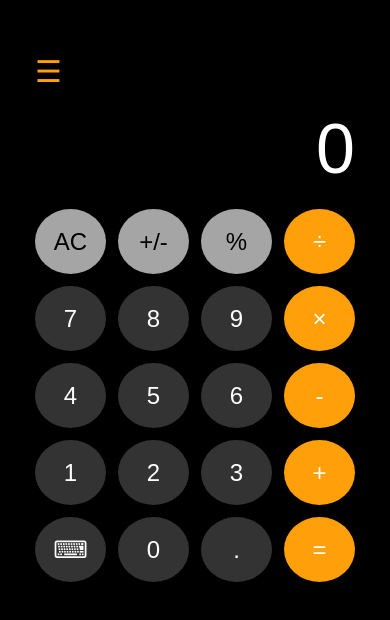
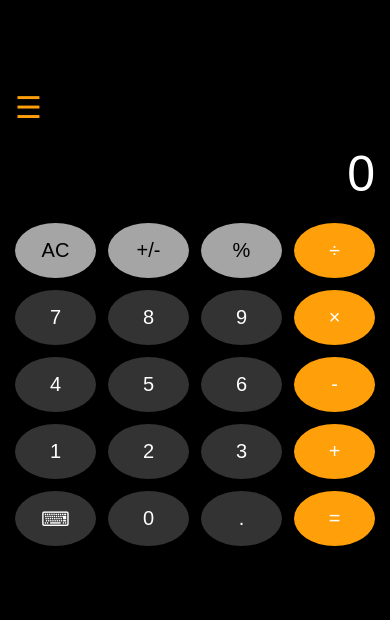
Before and after one commit to MaryamKhan216/scientific-calculator, a plain HTML site: page index.html in a window 390 px wide. Shown: the part 104-724 px from the top of the page. Drawn offline with Linux system fonts and the light colour scheme.

Commit message:
Update style.css

```diff
--- a/style.css
+++ b/style.css
@@ -30,3 +30,25 @@ button {
 .operator { background-color: #FF9F0A; } /* Orange operators */
 .sci-btn { background-color: #555555; font-size: 16px; } /* Scientific buttons style */
 .function-btn { background-color: #a5a5a5; color: black; } /* Light grey for AC, etc. */
+/* Responsive Design */
+.calculator {
+    width: 320px;
+    max-width: 100%;
+    box-sizing: border-box;
+}
+
+@media (max-width: 768px) {
+    .calculator {
+        width: 100%;
+        padding: 15px;
+    }
+
+    .display {
+        font-size: 50px;
+    }
+
+    button {
+        height: 55px;
+        font-size: 20px;
+    }
+}
```
